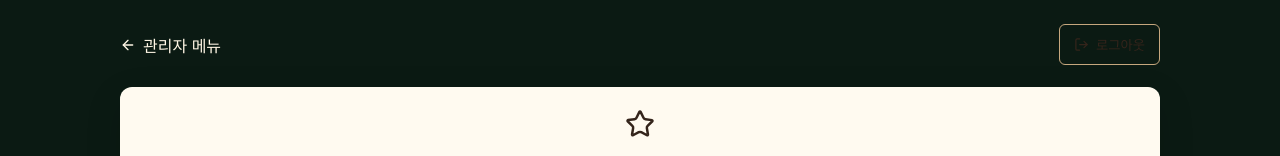
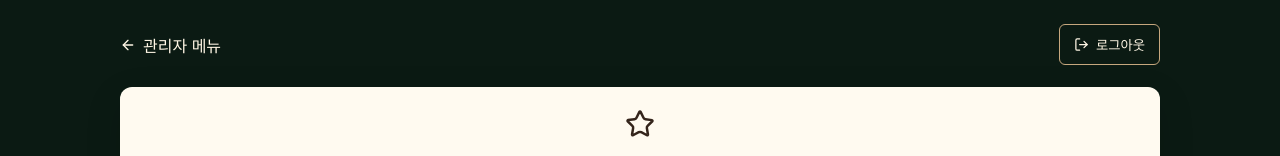
Before and after one commit to DoA-xoxo/gift, a Next.js app in the folder christmas-gift-next/: page /admin/points in a window 1280 px wide. Shown: the top 156 px of the page. Built offline with nearby package versions, Linux system fonts and the light colour scheme; no server answers; a web font is replaced by a local one.

Commit message:
Fix logout button text color on shared points admin

```diff
--- a/christmas-gift-next/app/admin/points/page.jsx
+++ b/christmas-gift-next/app/admin/points/page.jsx
@@ -78,7 +78,7 @@ export default function SharedPointsAdminPage() {
       <div style={{ width: 'min(100%, 1040px)', margin: '0 auto' }}>
         <header style={{ display: 'flex', justifyContent: 'space-between', alignItems: 'center', gap: 12, flexWrap: 'wrap', marginBottom: 22 }}>
           <a href="/admin" style={{ color: '#fff6e5', textDecoration: 'none', display: 'inline-flex', alignItems: 'center', gap: 7 }}><ArrowLeft size={16} /> 관리자 메뉴</a>
-          <button type="button" style={secondary} onClick={logout}><LogOut size={15} /> 로그아웃</button>
+          <button type="button" style={{ ...secondary, color: '#fff6e5', borderColor: '#c6a77e' }} onClick={logout}><LogOut size={15} /> 로그아웃</button>
         </header>
         <section style={panel}>
           <div style={{ textAlign: 'center', marginBottom: 24 }}>
```
